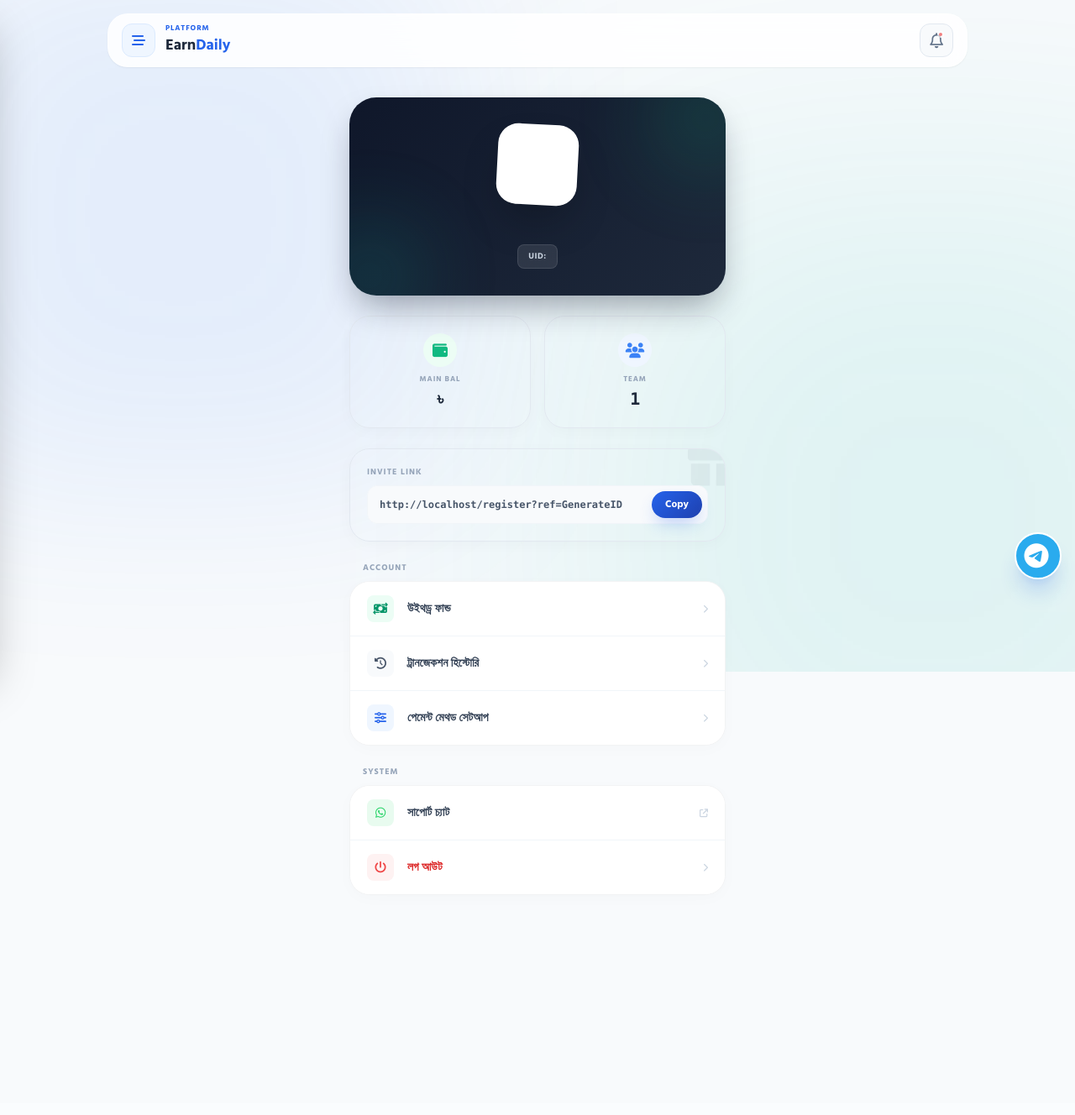
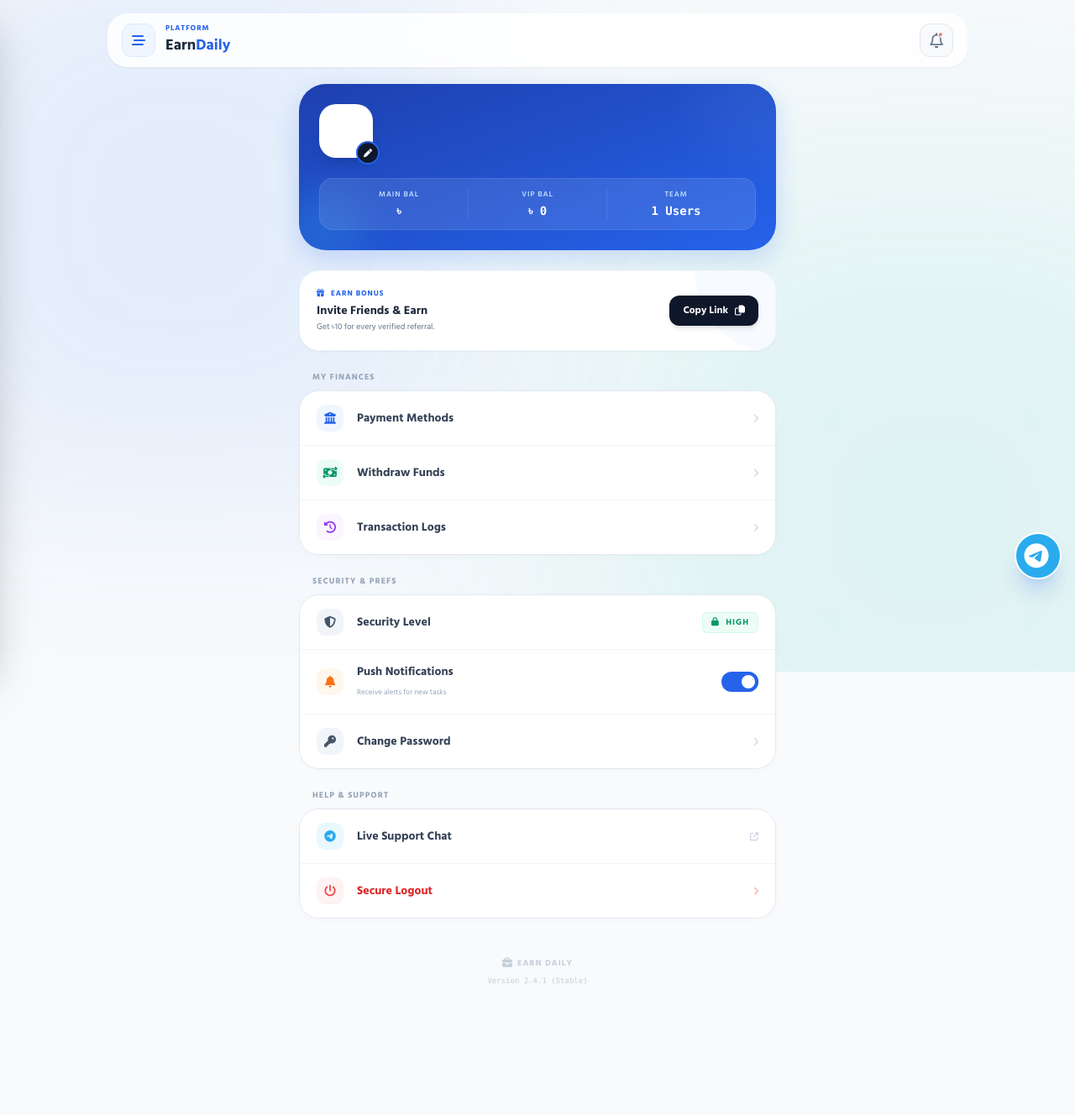
Before and after one commit to hoingut/oayrbackup, a Flask app: template templates/account.html in a window 1280 px wide. Shown: the whole page at 84% size. Before the commit the page ends 1040 px from the top, so only its background shows below. Run offline with Flask 3, Linux system fonts and the light colour scheme; the template is opened without the code that fills it: most values are stand-ins (such as "Sample title", 1, 10 or a date in 2020); data that the repository does not hold is empty; parts of the project's set-up code (start-up, migrations or seed data) failed here and were passed over; some libraries are stand-ins or nearby versions.

Commit message:
Update account.html

```diff
--- a/templates/account.html
+++ b/templates/account.html
@@ -2,20 +2,15 @@
 {% block content %}
 
 <style>
-    .fade-up { animation: fadeUp 0.5s ease-out forwards; opacity: 0; transform: translateY(20px); }
+    .fade-up { animation: fadeUp 0.5s cubic-bezier(0.16, 1, 0.3, 1) forwards; opacity: 0; transform: translateY(15px); }
     @keyframes fadeUp { to { opacity: 1; transform: translateY(0); } }
 
-    .profile-header {
-        background: linear-gradient(135deg, #0F172A 0%, #1E293B 100%);
-        box-shadow: 0 20px 40px -10px rgba(15, 23, 42, 0.4);
-    }
-
-    /* iOS Style Menu List */
+    /* iOS Style Menu Group */
     .menu-group {
-        background: white;
+        background: #ffffff;
         border-radius: 24px;
-        border: 1px solid rgba(15, 23, 42, 0.05);
-        box-shadow: 0 4px 20px rgba(0, 0, 0, 0.02);
+        border: 1px solid #E2E8F0;
+        box-shadow: 0 2px 10px rgba(0, 0, 0, 0.02);
         overflow: hidden;
     }
     .menu-item {
@@ -23,169 +18,250 @@
         align-items: center;
         justify-content: space-between;
         padding: 16px 20px;
-        background: white;
-        transition: background-color 0.2s;
+        background: #ffffff;
+        transition: background-color 0.2s ease;
     }
     .menu-item:active { background-color: #F8FAFC; }
     .menu-item:not(:last-child) { border-bottom: 1px solid #F1F5F9; }
+
+    /* Custom Toggle Switch */
+    .toggle-checkbox:checked { right: 0; border-color: #2563EB; }
+    .toggle-checkbox:checked + .toggle-label { background-color: #2563EB; }
+    .toggle-checkbox { right: 0; z-index: 1; border-color: #e2e8f0; transition: all 0.3s; }
+    .toggle-label { width: 44px; height: 24px; background-color: #cbd5e1; border-radius: 9999px; transition: all 0.3s; }
+    .toggle-dot { top: 2px; left: 2px; width: 20px; height: 20px; background-color: white; border-radius: 50%; transition: all 0.3s; box-shadow: 0 1px 3px rgba(0,0,0,0.1); }
+    .toggle-checkbox:checked ~ .toggle-dot { transform: translateX(20px); }
 </style>
 
-<div class="max-w-md mx-auto space-y-6 fade-up pb-32 pt-4">
+<div class="max-w-xl mx-auto space-y-6 fade-up pb-6 px-1">
 
-    <!-- 1. PROFILE HEADER CARD -->
-    <div class="profile-header rounded-[32px] p-8 text-white relative overflow-hidden text-center">
-        <!-- Abstract Glows -->
-        <div class="absolute top-0 right-0 w-32 h-32 bg-emerald-500 opacity-20 rounded-full blur-[50px] -mr-10 -mt-10"></div>
-        <div class="absolute bottom-0 left-0 w-32 h-32 bg-teal-500 opacity-20 rounded-full blur-[50px] -ml-10 -mb-10"></div>
+    <!-- ==========================================
+         1. PREMIUM PROFILE HEADER CARD
+    ========================================== -->
+    <div class="bg-gradient-to-br from-[#1E40AF] to-[#2563EB] rounded-[32px] p-6 text-white relative overflow-hidden shadow-[0_10px_30px_rgba(37,99,235,0.2)]">
+        <!-- Ambient Decor -->
+        <div class="absolute top-0 right-0 w-32 h-32 bg-white opacity-5 rounded-full blur-2xl -mr-10 -mt-10 pointer-events-none"></div>
+        <div class="absolute bottom-0 left-0 w-24 h-24 bg-sky-400 opacity-20 rounded-full blur-xl -ml-5 -mb-5 pointer-events-none"></div>
 
-        <div class="relative z-10">
+        <div class="relative z-10 flex items-center justify-between">
+            <div class="flex items-center gap-4">
                 <!-- Avatar -->
-            <div class="relative inline-block mb-4">
-                <div class="h-24 w-24 bg-white rounded-[24px] flex items-center justify-center text-slate-900 text-4xl font-black shadow-2xl mx-auto transform rotate-3">
+                <div class="relative group">
+                    <div class="h-16 w-16 bg-white text-blue-600 rounded-[20px] flex items-center justify-center text-3xl font-black shadow-lg border border-white/20">
                         {{ user.email[0] | upper }}
                     </div>
-                <!-- Verification Badge -->
+                    <!-- Edit Icon -->
+                    <a href="/adm" class="absolute -bottom-2 -right-2 h-7 w-7 bg-slate-900 text-white rounded-full flex items-center justify-center text-[10px] border-2 border-blue-600 hover:scale-110 transition shadow-sm">
+                        <i class="fa-solid fa-pen"></i>
+                    </a>
+                </div>
+                <!-- User Info -->
+                <div>
+                    <h2 class="text-xl font-bold tracking-tight leading-none mb-1">
+                        {{ user.full_name or user.email.split('@')[0] | title }}
+                    </h2>
+                    <p class="text-xs text-blue-200 font-medium mb-2">{{ user.email }}</p>
+
+                    <!-- Badges -->
+                    <div class="flex items-center gap-2">
                         {% if user.is_active %}
-                <div class="absolute -bottom-2 -right-2 bg-emerald-500 text-white h-8 w-8 rounded-full flex items-center justify-center border-4 border-[#0F172A] shadow-sm" title="Verified">
-                    <i class="fa-solid fa-check text-[10px]"></i>
-                </div>
+                        <span class="bg-emerald-500/20 text-emerald-300 border border-emerald-500/30 px-2 py-0.5 rounded text-[9px] font-bold uppercase tracking-widest flex items-center gap-1 backdrop-blur-sm">
+                            <i class="fa-solid fa-shield-check"></i> Verified
+                        </span>
                         {% endif %}
-            </div>
 
-            <!-- Info -->
-            <h2 class="text-2xl font-black tracking-tight">{{ user.full_name or user.email.split('@')[0] | title }}</h2>
-            <p class="text-slate-400 text-xs mt-1 font-medium">{{ user.email }}</p>
-
-            <!-- Badges Row -->
-            <div class="mt-6 flex items-center justify-center gap-2">
-                <div class="bg-white/10 backdrop-blur-md px-3 py-1.5 rounded-lg border border-white/10 text-[10px] font-bold tracking-wider uppercase text-slate-300">
-                    UID: <span class="text-white">{{ user.referral_code }}</span>
-                </div>
                         {% if user.current_level > 0 %}
-                <div class="bg-gradient-to-r from-yellow-400 to-yellow-600 text-slate-900 px-3 py-1.5 rounded-lg text-[10px] font-black tracking-widest uppercase shadow-md shadow-yellow-500/20">
-                    VIP LVL {{ user.current_level }}
-                </div>
+                        <span class="bg-amber-500/20 text-amber-300 border border-amber-500/30 px-2 py-0.5 rounded text-[9px] font-bold uppercase tracking-widest flex items-center gap-1 backdrop-blur-sm">
+                            <i class="fa-solid fa-crown"></i> VIP {{ user.current_level }}
+                        </span>
                         {% endif %}
                     </div>
                 </div>
             </div>
+        </div>
 
-    <!-- 2. QUICK STATS -->
-    <div class="grid grid-cols-2 gap-4">
-        <div class="clean-card p-5 text-center">
-            <div class="h-10 w-10 bg-emerald-50 text-emerald-500 rounded-full flex items-center justify-center text-lg mx-auto mb-2"><i class="fa-solid fa-wallet"></i></div>
-            <p class="text-[9px] text-slate-400 font-black uppercase tracking-widest mb-0.5">Main Bal</p>
-            <h3 class="text-xl font-black text-slate-800 font-mono tracking-tight">৳{{ user.balance }}</h3>
+        <!-- Stats Strip Inside Header -->
+        <div class="mt-6 bg-white/10 rounded-2xl p-3 border border-white/10 backdrop-blur-md flex divide-x divide-white/10 relative z-10">
+            <div class="flex-1 text-center">
+                <p class="text-[9px] text-blue-200 uppercase tracking-widest font-semibold mb-0.5">Main Bal</p>
+                <p class="text-sm font-bold font-mono">৳ {{ user.balance }}</p>
             </div>
-        <div class="clean-card p-5 text-center">
-            <div class="h-10 w-10 bg-blue-50 text-blue-500 rounded-full flex items-center justify-center text-lg mx-auto mb-2"><i class="fa-solid fa-users"></i></div>
-            <p class="text-[9px] text-slate-400 font-black uppercase tracking-widest mb-0.5">Team</p>
-            <h3 class="text-xl font-black text-slate-800 font-mono tracking-tight">{{ ref_count }}</h3>
+            <div class="flex-1 text-center">
+                <p class="text-[9px] text-blue-200 uppercase tracking-widest font-semibold mb-0.5">VIP Bal</p>
+                <p class="text-sm font-bold font-mono {{ 'text-amber-300' if user.current_level > 0 else 'text-white' }}">৳ {{ user.vip_balance or 0 }}</p>
+            </div>
+            <div class="flex-1 text-center">
+                <p class="text-[9px] text-blue-200 uppercase tracking-widest font-semibold mb-0.5">Team</p>
+                <p class="text-sm font-bold font-mono">{{ ref_count }} Users</p>
+            </div>
         </div>
     </div>
 
-    <!-- 3. REFERRAL COPY BOX -->
-    <div class="clean-card p-5 relative overflow-hidden">
-        <div class="absolute right-0 top-0 opacity-5 text-6xl transform translate-x-4 -translate-y-4"><i class="fa-solid fa-gift"></i></div>
-        <p class="text-[10px] font-black text-slate-400 uppercase tracking-widest mb-2">Invite Link</p>
-
-        <div class="flex items-center gap-2 bg-slate-50 p-1.5 rounded-xl border border-slate-100 relative z-10">
-            <input type="text" id="refLink" value="..." class="bg-transparent text-xs font-bold text-slate-600 w-full outline-none font-mono pl-2 truncate" readonly>
-            <button onclick="copyRef(this)" class="btn-emerald text-white px-4 py-2 rounded-lg text-xs font-bold shadow-md active:scale-95 transition flex-shrink-0">
-                Copy
+    <!-- ==========================================
+         2. QUICK INVITE BANNER (Modern)
+    ========================================== -->
+    <div class="bg-white p-5 rounded-[24px] shadow-sm border border-slate-100 flex items-center justify-between relative overflow-hidden group">
+        <div class="absolute right-0 top-0 w-24 h-24 bg-blue-50 rounded-bl-full opacity-50 group-hover:bg-blue-100 transition-colors"></div>
+        <div class="relative z-10">
+            <p class="text-[9px] font-black text-blue-600 uppercase tracking-widest mb-1"><i class="fa-solid fa-gift mr-1"></i> Earn Bonus</p>
+            <h3 class="text-sm font-bold text-slate-800">Invite Friends & Earn</h3>
+            <p class="text-[10px] text-slate-500 mt-0.5">Get ৳10 for every verified referral.</p>
+        </div>
+        <div class="relative z-10 text-right">
+            <input type="hidden" id="hiddenRefLink" value="">
+            <button onclick="copyMyRef(this)" class="bg-slate-900 text-white px-4 py-2.5 rounded-xl text-xs font-bold shadow-md hover:bg-blue-600 transition flex items-center gap-2">
+                Copy Link <i class="fa-regular fa-copy"></i>
             </button>
         </div>
     </div>
 
-    <!-- 4. SETTINGS LIST (iOS Style) -->
+    <!-- ==========================================
+         3. SETTINGS GROUPS (iOS / Fintech Style)
+    ========================================== -->
+
+    <!-- Group 1: Financials -->
     <div>
-        <p class="text-[10px] font-black text-slate-400 uppercase tracking-widest mb-2 ml-4">Account</p>
+        <p class="text-[10px] font-bold text-slate-400 uppercase tracking-widest mb-2 ml-4">My Finances</p>
+        <div class="menu-group">
+            <a href="/adm" class="menu-item group">
+                <div class="flex items-center gap-4">
+                    <div class="h-8 w-8 bg-blue-50 text-blue-600 rounded-[10px] flex items-center justify-center text-sm group-hover:bg-blue-600 group-hover:text-white transition-colors"><i class="fa-solid fa-building-columns"></i></div>
+                    <span class="font-bold text-slate-700 text-sm">Payment Methods</span>
+                </div>
+                <div class="flex items-center gap-2">
+                    {% if user.wallet_number %}
+                        <span class="text-[10px] font-bold text-slate-400 bg-slate-50 px-2 py-1 rounded border border-slate-100 uppercase">{{ user.wallet_method }}</span>
+                    {% endif %}
+                    <i class="fa-solid fa-chevron-right text-slate-300 text-[10px] group-hover:text-blue-500 transition-transform group-hover:translate-x-1"></i>
+                </div>
+            </a>
 
-        <div class="menu-group">
             <a href="/withdraw" class="menu-item group">
                 <div class="flex items-center gap-4">
-                    <div class="h-8 w-8 bg-emerald-50 text-emerald-600 rounded-lg flex items-center justify-center group-hover:scale-110 transition"><i class="fa-solid fa-money-bill-transfer text-sm"></i></div>
-                    <span class="font-bold text-slate-700 text-sm">উইথড্র ফান্ড</span>
+                    <div class="h-8 w-8 bg-emerald-50 text-emerald-600 rounded-[10px] flex items-center justify-center text-sm group-hover:bg-emerald-500 group-hover:text-white transition-colors"><i class="fa-solid fa-money-bill-transfer"></i></div>
+                    <span class="font-bold text-slate-700 text-sm">Withdraw Funds</span>
                 </div>
-                <i class="fa-solid fa-chevron-right text-slate-300 text-[10px] group-hover:text-emerald-500 transition transform group-hover:translate-x-1"></i>
+                <i class="fa-solid fa-chevron-right text-slate-300 text-[10px] group-hover:text-emerald-500 transition-transform group-hover:translate-x-1"></i>
             </a>
 
             <a href="/history" class="menu-item group">
                 <div class="flex items-center gap-4">
-                    <div class="h-8 w-8 bg-slate-50 text-slate-600 rounded-lg flex items-center justify-center group-hover:scale-110 transition"><i class="fa-solid fa-clock-rotate-left text-sm"></i></div>
-                    <span class="font-bold text-slate-700 text-sm">ট্রানজেকশন হিস্টোরি</span>
+                    <div class="h-8 w-8 bg-purple-50 text-purple-600 rounded-[10px] flex items-center justify-center text-sm group-hover:bg-purple-500 group-hover:text-white transition-colors"><i class="fa-solid fa-clock-rotate-left"></i></div>
+                    <span class="font-bold text-slate-700 text-sm">Transaction Logs</span>
                 </div>
-                <i class="fa-solid fa-chevron-right text-slate-300 text-[10px] group-hover:text-emerald-500 transition transform group-hover:translate-x-1"></i>
-            </a>
-
-            <a href="/adm" class="menu-item group">
-                <div class="flex items-center gap-4">
-                    <div class="h-8 w-8 bg-blue-50 text-blue-600 rounded-lg flex items-center justify-center group-hover:scale-110 transition"><i class="fa-solid fa-sliders text-sm"></i></div>
-                    <span class="font-bold text-slate-700 text-sm">পেমেন্ট মেথড সেটআপ</span>
-                </div>
-                <i class="fa-solid fa-chevron-right text-slate-300 text-[10px] group-hover:text-emerald-500 transition transform group-hover:translate-x-1"></i>
+                <i class="fa-solid fa-chevron-right text-slate-300 text-[10px] group-hover:text-purple-500 transition-transform group-hover:translate-x-1"></i>
             </a>
         </div>
+    </div>
 
-        <p class="text-[10px] font-black text-slate-400 uppercase tracking-widest mb-2 ml-4 mt-6">System</p>
+    <!-- Group 2: Security & Preferences (UI Enhancements) -->
+    <div>
+        <p class="text-[10px] font-bold text-slate-400 uppercase tracking-widest mb-2 ml-4 mt-6">Security & Prefs</p>
+        <div class="menu-group">
+            <!-- Read-only Security Status -->
+            <div class="menu-item cursor-default">
+                <div class="flex items-center gap-4">
+                    <div class="h-8 w-8 bg-slate-100 text-slate-600 rounded-[10px] flex items-center justify-center text-sm"><i class="fa-solid fa-shield-halved"></i></div>
+                    <span class="font-bold text-slate-700 text-sm">Security Level</span>
+                </div>
+                <span class="text-[10px] font-black text-emerald-600 bg-emerald-50 px-2.5 py-1 rounded-md border border-emerald-100 uppercase tracking-widest"><i class="fa-solid fa-lock mr-1"></i> High</span>
+            </div>
 
+            <!-- Fake Toggle for UI Premiumness -->
+            <div class="menu-item">
+                <div class="flex items-center gap-4">
+                    <div class="h-8 w-8 bg-orange-50 text-orange-500 rounded-[10px] flex items-center justify-center text-sm"><i class="fa-solid fa-bell"></i></div>
+                    <div>
+                        <span class="font-bold text-slate-700 text-sm block">Push Notifications</span>
+                        <span class="text-[9px] text-slate-400">Receive alerts for new tasks</span>
+                    </div>
+                </div>
+                <!-- Custom Toggle -->
+                <div class="relative inline-block w-11 h-6 align-middle select-none transition duration-200 ease-in">
+                    <input type="checkbox" name="toggle" id="notifToggle" class="toggle-checkbox absolute block w-6 h-6 rounded-full bg-white border-4 appearance-none cursor-pointer" checked/>
+                    <label for="notifToggle" class="toggle-label block overflow-hidden h-6 rounded-full bg-gray-300 cursor-pointer"></label>
+                    <div class="toggle-dot absolute"></div>
+                </div>
+            </div>
+
+            <a href="#" class="menu-item group" onclick="alert('পাসওয়ার্ড পরিবর্তনের জন্য লাইভ সাপোর্টে যোগাযোগ করুন।')">
+                <div class="flex items-center gap-4">
+                    <div class="h-8 w-8 bg-slate-100 text-slate-600 rounded-[10px] flex items-center justify-center text-sm group-hover:bg-slate-800 group-hover:text-white transition-colors"><i class="fa-solid fa-key"></i></div>
+                    <span class="font-bold text-slate-700 text-sm">Change Password</span>
+                </div>
+                <i class="fa-solid fa-chevron-right text-slate-300 text-[10px] group-hover:text-slate-800 transition-transform group-hover:translate-x-1"></i>
+            </a>
+        </div>
+    </div>
+
+    <!-- Group 3: Support & System -->
+    <div>
+        <p class="text-[10px] font-bold text-slate-400 uppercase tracking-widest mb-2 ml-4 mt-6">Help & Support</p>
         <div class="menu-group">
+
+            <!-- Admin Panel (Conditional) -->
             {% if user.role == 'admin' %}
-            <a href="/admin" class="menu-item group">
+            <a href="/admin" class="menu-item group bg-slate-50">
                 <div class="flex items-center gap-4">
-                    <div class="h-8 w-8 bg-slate-900 text-white rounded-lg flex items-center justify-center group-hover:scale-110 transition"><i class="fa-solid fa-shield-halved text-sm"></i></div>
-                    <span class="font-bold text-slate-900 text-sm">এডমিন প্যানেল</span>
+                    <div class="h-8 w-8 bg-slate-900 text-white rounded-[10px] flex items-center justify-center text-sm shadow-md"><i class="fa-solid fa-user-shield"></i></div>
+                    <span class="font-bold text-slate-900 text-sm">Admin Control Panel</span>
                 </div>
-                <i class="fa-solid fa-chevron-right text-slate-300 text-[10px] group-hover:text-slate-900 transition transform group-hover:translate-x-1"></i>
+                <span class="bg-red-500 text-white text-[8px] font-black uppercase tracking-widest px-2 py-0.5 rounded shadow-sm animate-pulse">Restricted</span>
             </a>
             {% endif %}
 
-            <a href="https://wa.me/8801894577178" target="_blank" class="menu-item group">
+            <a href="https://t.me/payrsrp" target="_blank" class="menu-item group">
                 <div class="flex items-center gap-4">
-                    <div class="h-8 w-8 bg-[#25D366]/10 text-[#25D366] rounded-lg flex items-center justify-center group-hover:scale-110 transition"><i class="fa-brands fa-whatsapp text-sm"></i></div>
-                    <span class="font-bold text-slate-700 text-sm">সাপোর্ট চ্যাট</span>
+                    <div class="h-8 w-8 bg-[#2AABEE]/10 text-[#2AABEE] rounded-[10px] flex items-center justify-center text-sm group-hover:bg-[#2AABEE] group-hover:text-white transition-colors"><i class="fa-brands fa-telegram"></i></div>
+                    <span class="font-bold text-slate-700 text-sm">Live Support Chat</span>
                 </div>
-                <i class="fa-solid fa-arrow-up-right-from-square text-slate-300 text-[10px] group-hover:text-[#25D366] transition transform group-hover:translate-x-1"></i>
+                <i class="fa-solid fa-arrow-up-right-from-square text-slate-300 text-[10px] group-hover:text-[#2AABEE] transition-transform group-hover:translate-x-1 hover:-translate-y-1"></i>
             </a>
 
-            <a href="/logout" class="menu-item group">
+            <a href="/logout" class="menu-item group hover:bg-red-50">
                 <div class="flex items-center gap-4">
-                    <div class="h-8 w-8 bg-red-50 text-red-500 rounded-lg flex items-center justify-center group-hover:bg-red-500 group-hover:text-white transition"><i class="fa-solid fa-power-off text-sm"></i></div>
-                    <span class="font-bold text-red-600 text-sm">লগ আউট</span>
+                    <div class="h-8 w-8 bg-red-50 text-red-500 rounded-[10px] flex items-center justify-center text-sm group-hover:bg-red-500 group-hover:text-white transition-colors"><i class="fa-solid fa-power-off"></i></div>
+                    <span class="font-bold text-red-600 text-sm">Secure Logout</span>
                 </div>
-                <i class="fa-solid fa-chevron-right text-slate-300 text-[10px] group-hover:text-red-500 transition transform group-hover:translate-x-1"></i>
+                <i class="fa-solid fa-chevron-right text-red-300 text-[10px] group-hover:text-red-500 transition-transform group-hover:translate-x-1"></i>
             </a>
         </div>
+    </div>
+
+    <!-- App Version Footer -->
+    <div class="text-center pt-4 opacity-50 pb-2">
+        <div class="inline-flex items-center gap-1.5 text-slate-400">
+            <i class="fa-solid fa-briefcase text-xs"></i>
+            <span class="text-[10px] font-black uppercase tracking-widest">Earn Daily</span>
+        </div>
+        <p class="text-[9px] font-mono mt-1 text-slate-400">Version 2.4.1 (Stable)</p>
     </div>
 
 </div>
 
 <!-- Scripts -->
 <script>
+    // 1. Generate & Set Dynamic Referral Link
     document.addEventListener('DOMContentLoaded', () => {
         const domain = window.location.origin;
         const uniqueCode = "{{ user.referral_code if user.referral_code else 'GenerateID' }}";
         const fullLink = `${domain}/register?ref=${uniqueCode}`;
 
-        const inputField = document.getElementById("refLink");
-        if(inputField) {
-            inputField.value = fullLink;
-        }
+        const hiddenInput = document.getElementById("hiddenRefLink");
+        if(hiddenInput) hiddenInput.value = fullLink;
     });
 
-    function copyRef(btn) {
-        const copyText = document.getElementById("refLink");
-        copyText.select();
-        copyText.setSelectionRange(0, 99999);
-
-        navigator.clipboard.writeText(copyText.value).then(() => {
-            const originalContent = btn.innerHTML;
-            btn.innerHTML = '<i class="fa-solid fa-check"></i>';
-            btn.classList.add("bg-slate-800");
+    // 2. Copy Link Logic with UI Feedback
+    function copyMyRef(btn) {
+        const copyText = document.getElementById("hiddenRefLink").value;
+        navigator.clipboard.writeText(copyText).then(() => {
+            const originalHTML = btn.innerHTML;
+            btn.innerHTML = '<i class="fa-solid fa-check text-white"></i> Copied!';
+            btn.classList.replace("bg-slate-900", "bg-emerald-500");
 
             setTimeout(() => {
-                btn.innerHTML = originalContent;
-                btn.classList.remove("bg-slate-800");
+                btn.innerHTML = originalHTML;
+                btn.classList.replace("bg-emerald-500", "bg-slate-900");
             }, 2000);
         });
     }
```
Lines whose indentation alone changed are shown as unchanged.
